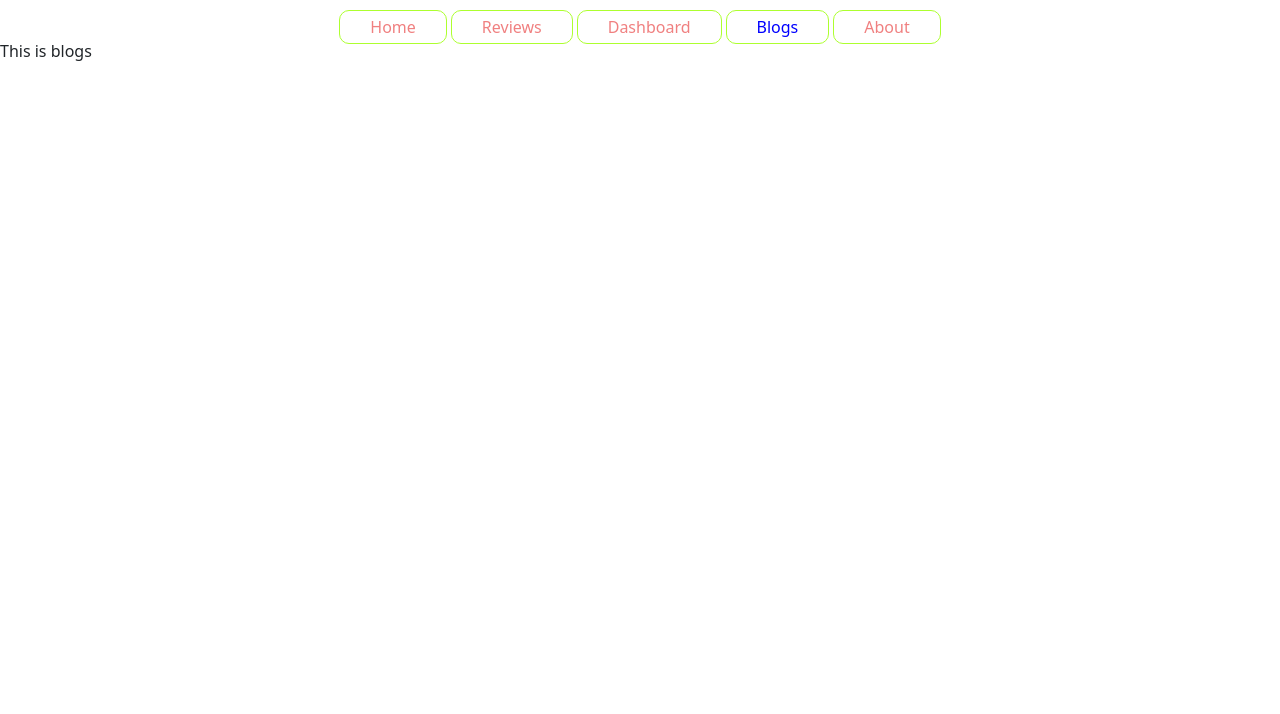
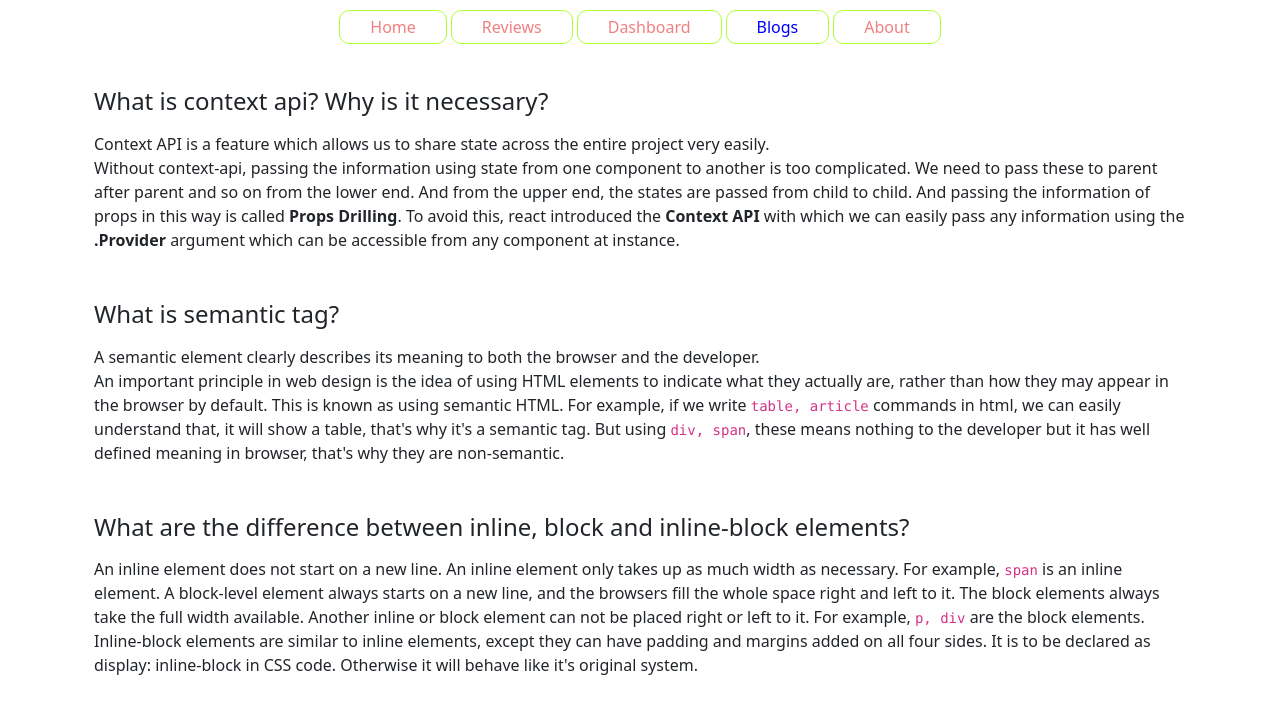
Before and after one commit to NirabHossain/product-analysis, a React (Create React App) app: page /blogs in a window 1280 px wide. Shown: the top 714 px of the page. Built offline with nearby package versions, Linux system fonts and the light colour scheme.

Commit message:
redirects done

```diff
--- a/src/components/Blogs/Blogs.js
+++ b/src/components/Blogs/Blogs.js
@@ -2,8 +2,41 @@ import React from 'react';
 
 const Blogs = () => {
     return (
-        <div>
-            This is blogs
+        <div className='container mt-5'>
+            <div className="container ">
+                <h4 className='mt-5'>What is context api? Why is it necessary?</h4>
+                <p className='mt-3'>
+                    Context API is a feature which allows us to share state across the entire project very easily.<br />
+                    Without context-api, passing the information using state from one component to another is too complicated. We need to pass these to parent after parent and so on from the lower end. And from the upper end, the states are passed from child to child. And passing the information of props in this way is called <strong>Props Drilling</strong>. To avoid this, react introduced the <strong>Context API</strong> with which we can easily pass any information using the <strong>.Provider</strong> argument which can be accessible from any component at instance.
+                </p>
+
+            </div>
+
+            <div className="container">
+                <h4 className='mt-5'>What is semantic tag?</h4>
+                <p className='mt-3'>
+                    A semantic element clearly describes its meaning to both the browser and the developer.<br />
+
+                    An important principle in web design is the idea of using HTML elements to indicate what they actually are, rather than how they may appear in the browser by default. This is known as using semantic HTML.
+
+                    For example, if we write <code>table, article</code> commands in html, we can easily understand that, it will show a table, that's why it's a semantic tag. But using <code>div, span</code>, these means nothing to the developer but it has well defined meaning in browser, that's why they are non-semantic.
+                </p>
+            </div>
+
+            <div className="container">
+                <h4 className='mt-5'>What are the difference between inline, block and inline-block elements?</h4>
+                <p className='mt-3'>
+                    An inline element does not start on a new line. An inline element only takes up as much width as necessary. For example, <code>span</code> is an inline element.
+
+                    A block-level element always starts on a new line, and the browsers fill the whole space right and left to it. The block elements always take the full width available. Another inline or block element can not be placed right or left to it.
+
+                    For example, <code>p, div</code> are the block elements.
+
+                    Inline-block elements are similar to inline elements, except they can have padding and margins added on all four sides. It is to be declared as display: inline-block in CSS code. Otherwise it will behave like it's original system.
+                </p>
+            </div>
+
+
         </div>
     );
 };
```
Also changed, not shown: 1 other file (tests, documents, lock files or other folders).
